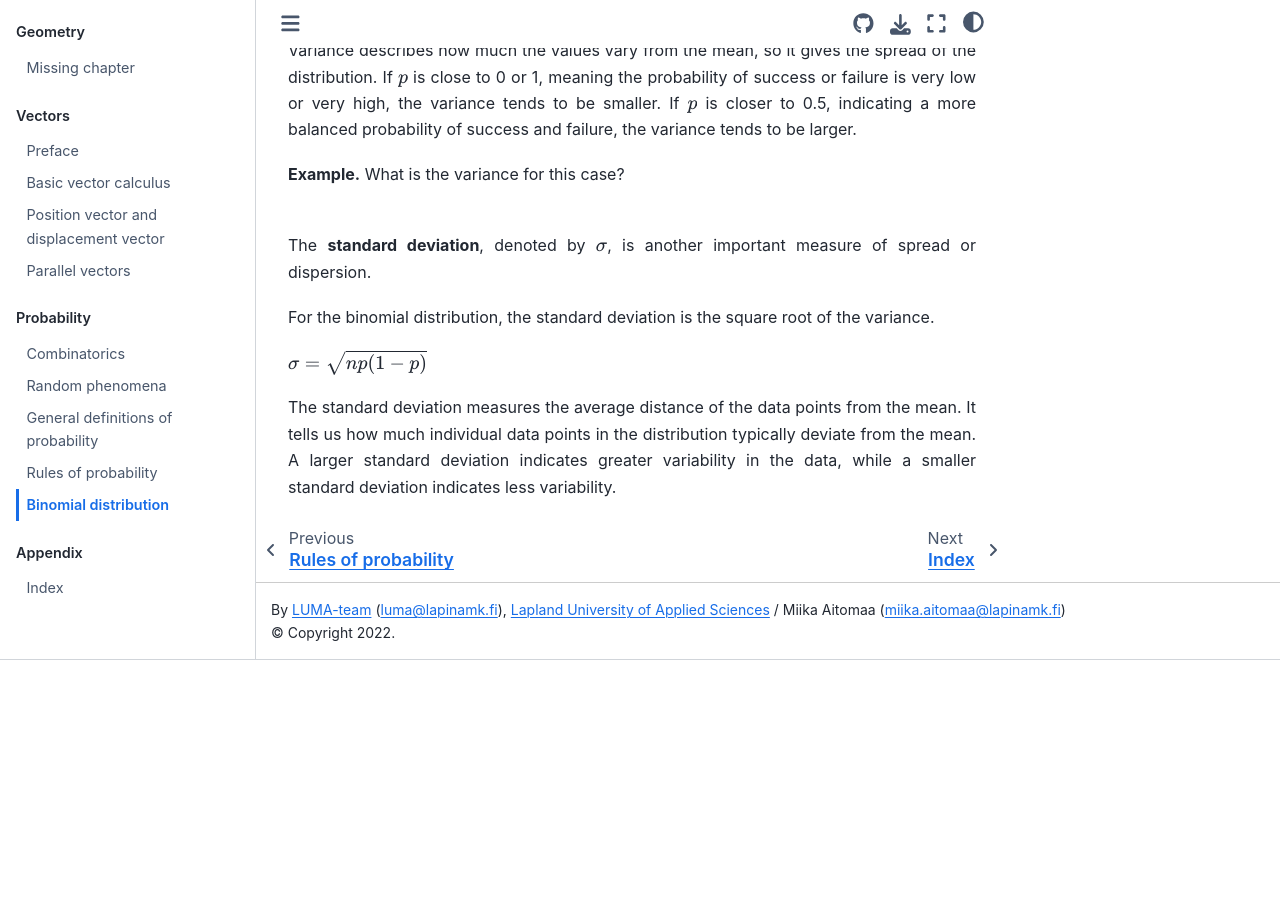
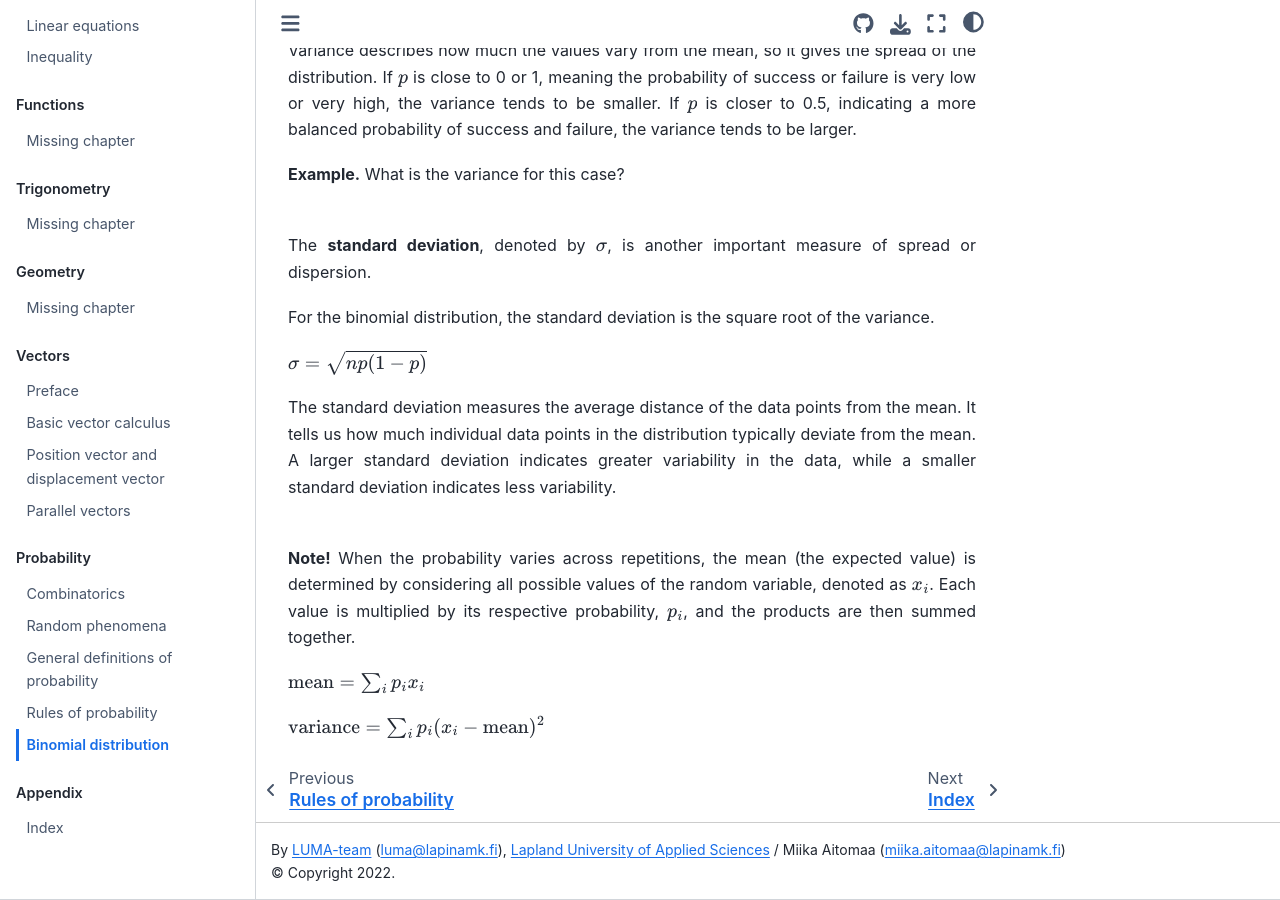
Before and after one commit to luma-lapinamk/miika-math, a Jupyter Book: the page built from notebooks/binomial_distr.md, in a window 1280 px wide and 900 px high, scrolled down 2939 px. Built offline with Jupyter Book 1.0.4 settings and Sphinx 7.4.7 and the Sphinx Book theme 1.1.4, drawn with Linux system fonts in a browser that asks for light colours; before the commit the page ends 3599 px from its top, so only the background shows below that.

Commit message:
Updated content

```diff
--- a/notebooks/binomial_distr.md
+++ b/notebooks/binomial_distr.md
@@ -138,3 +138,10 @@
 $\sigma = \sqrt{np(1-p)}$
 
 The standard deviation measures the average distance of the data points from the mean. It tells us how much individual data points in the distribution typically deviate from the mean. A larger standard deviation indicates greater variability in the data, while a smaller standard deviation indicates less variability.
+<br></br>
+
+**Note!** When the probability varies across repetitions, the mean (the expected value) is determined by considering all possible values of the random variable, denoted as $x_i$. Each value is multiplied by its respective probability, $p_i$, and the products are then summed together.
+
+$\text{mean} = \sum_i^{}p_ix_i$
+
+$\text{variance} = \sum_i^{}p_i(x_i-\text{mean})^2$
```
